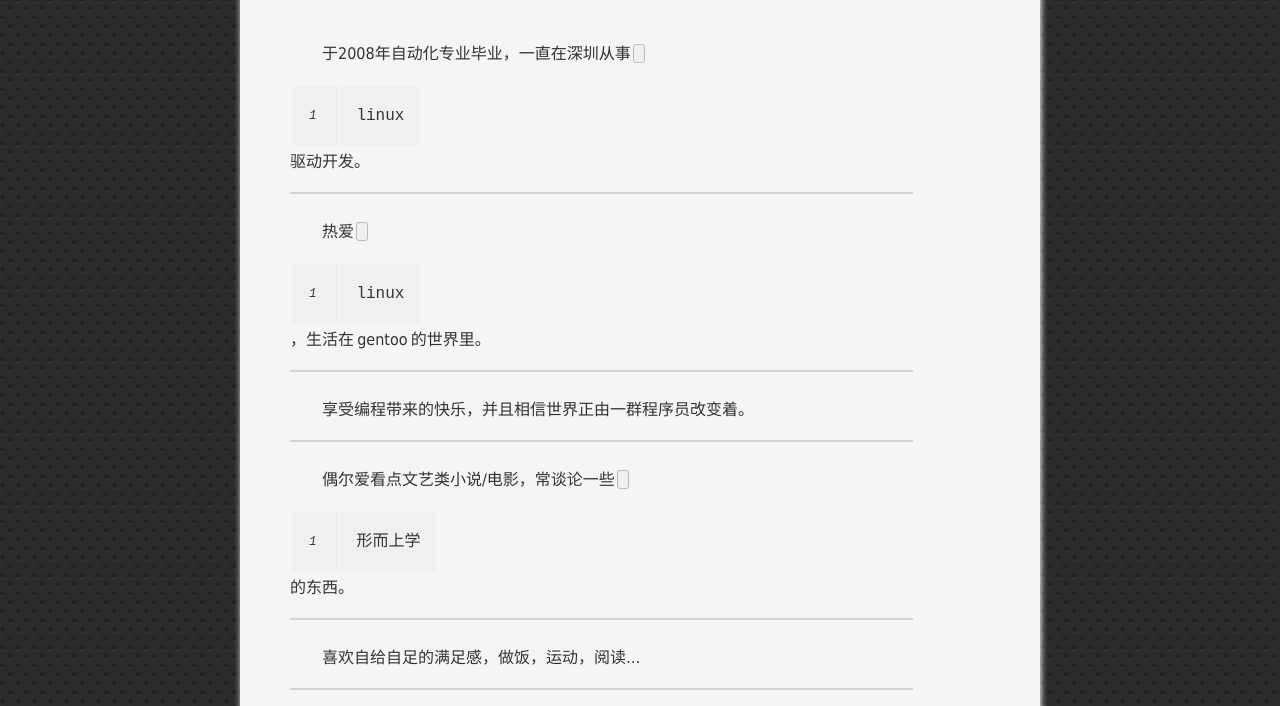
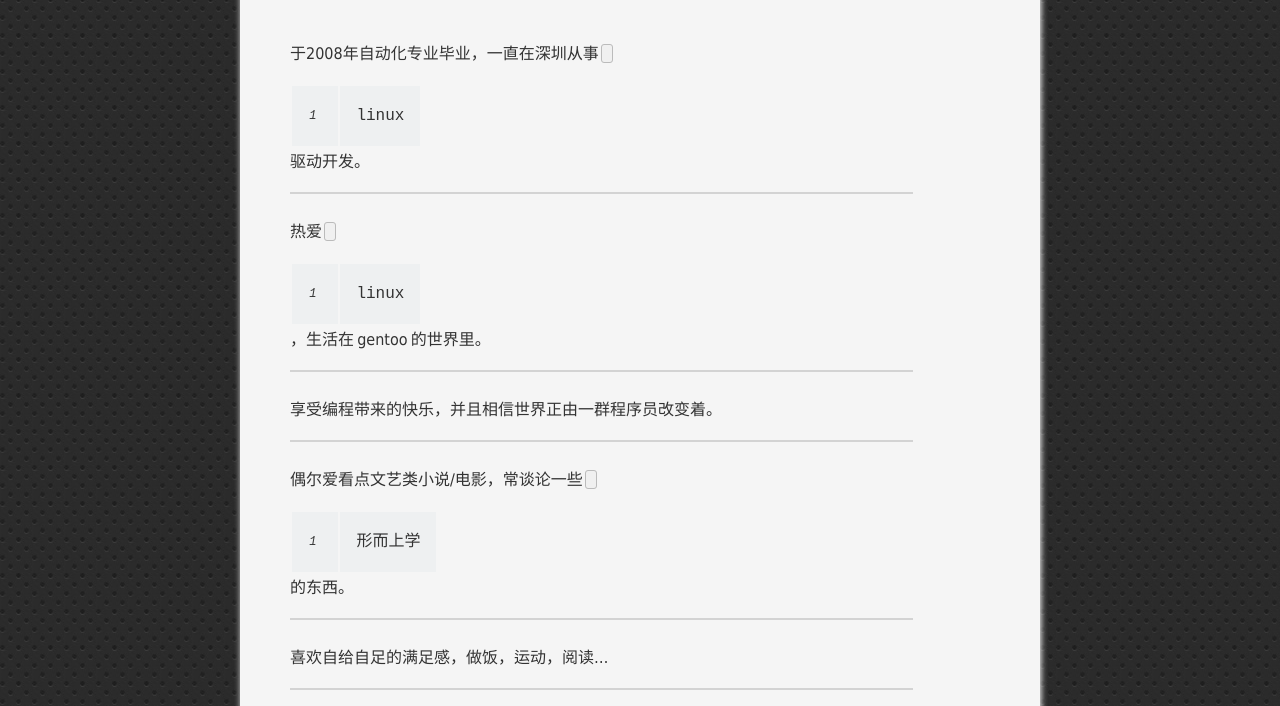
Before and after one commit to alivepea/alivepea.github.com, a Jekyll site: the page built from about.md, in a window 1280 px wide. Shown: the part 218-924 px from the top of the page. Built offline with Jekyll 4.4.1, drawn with Linux system fonts in a browser that asks for light colours; grey boxes are pictures that could not be loaded.

Commit message:
Beautify pages

```diff
--- a/css/style.css
+++ b/css/style.css
@@ -65,7 +65,7 @@ h4, h5, h6 {
 }
 
 p {
-    text-indent: 2em;
+    text-indent: 0em;
 }
 
 ul {
```
Also changed, not shown: 1 other file.
